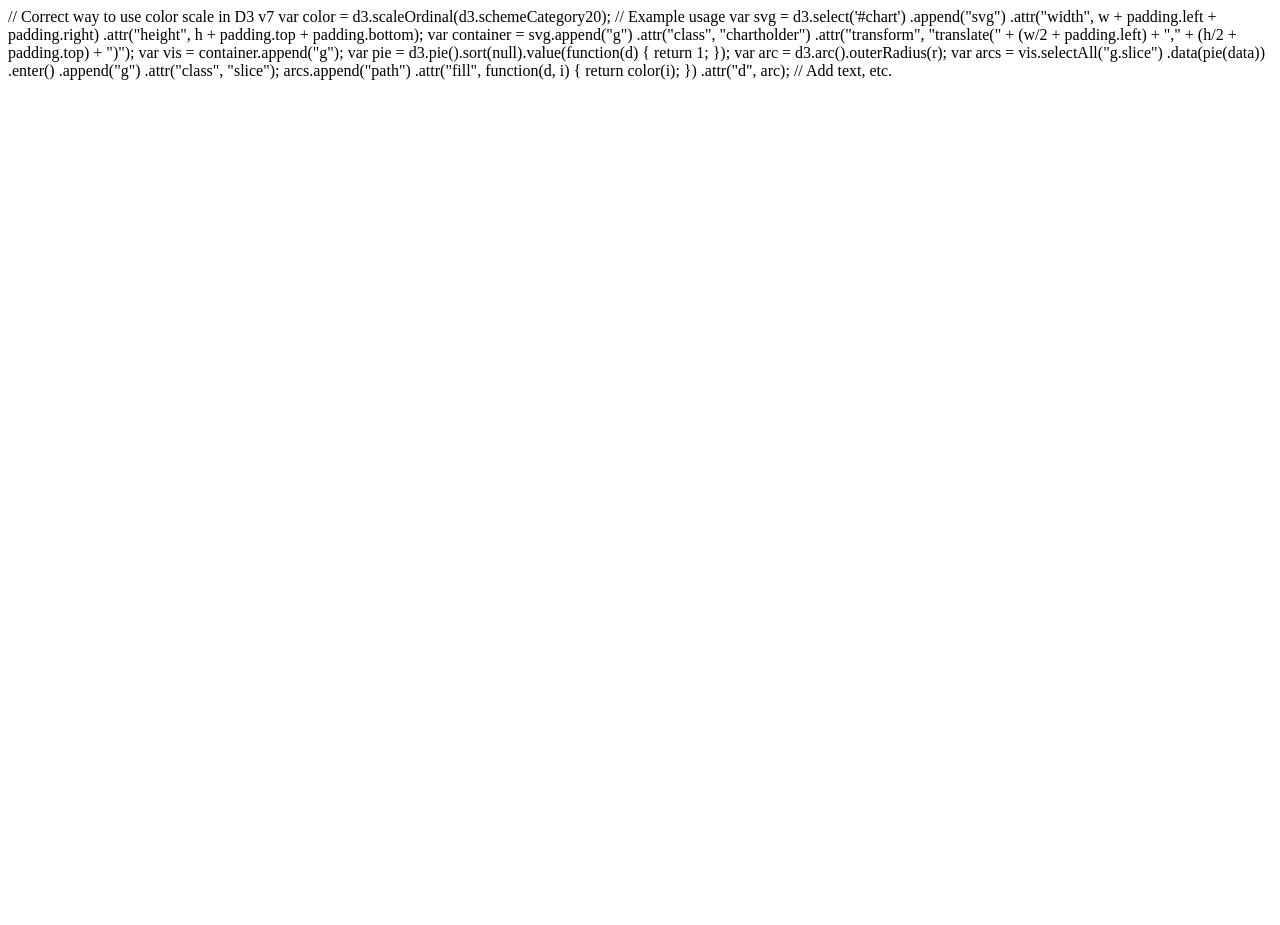
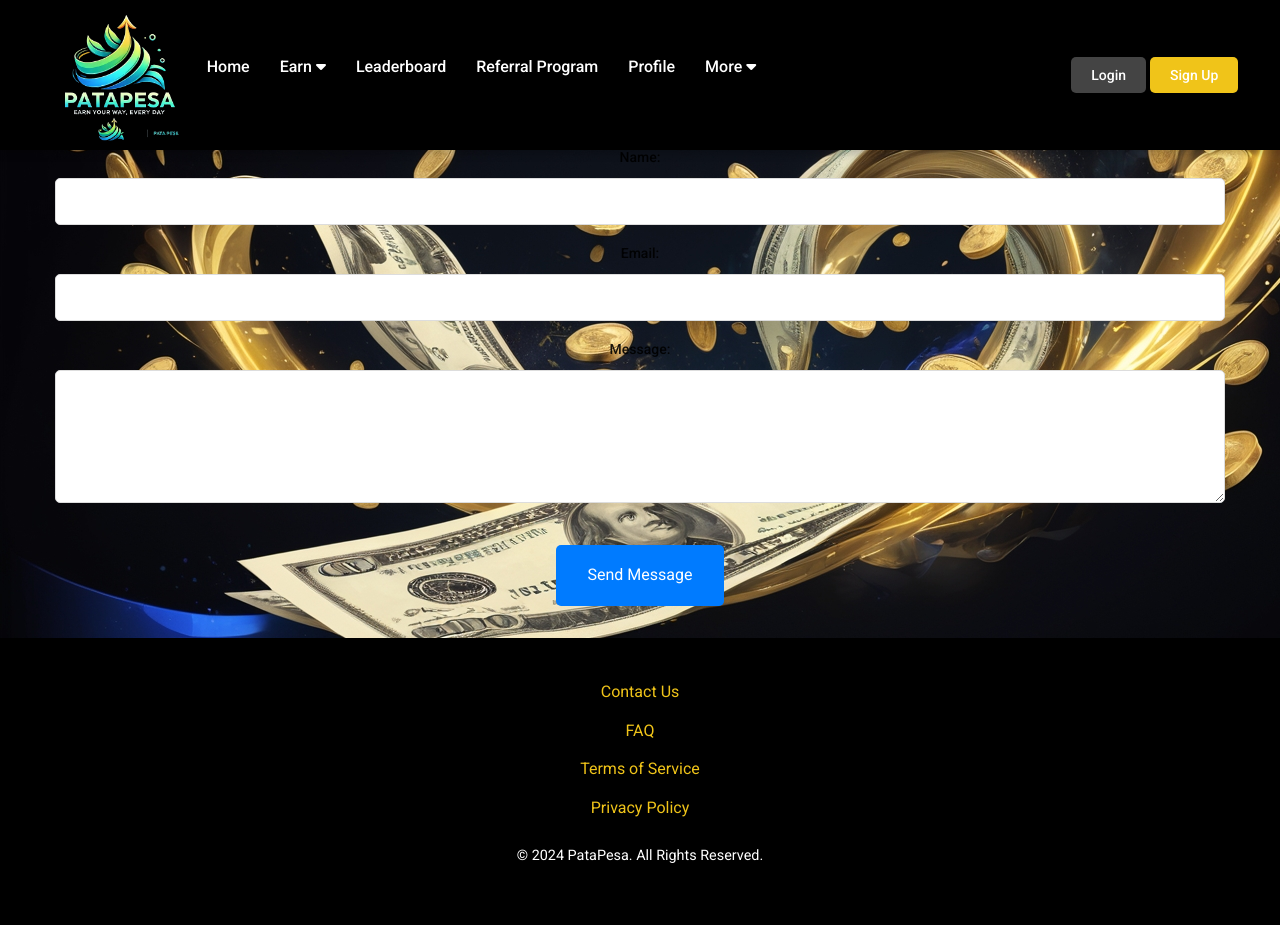
Before and after one commit to Bravine-ke/Pata, a Flask app: page /contact in a window 1280 px wide. Before the commit the page ends 80 px from the top, so only its background shows below. Run offline with Flask 3, Linux system fonts and the light colour scheme; some libraries are stand-ins or nearby versions.

Commit message:
Update base.html

```diff
--- a/templates/base.html
+++ b/templates/base.html
@@ -1,28 +1,113 @@
-// Correct way to use color scale in D3 v7
-var color = d3.scaleOrdinal(d3.schemeCategory20);
+<!DOCTYPE html>
+<html lang="en">
+<head>
+  <meta charset="utf-8">
+  <meta name="viewport" content="width=device-width, initial-scale=1.0">
+  <title>{% block title %}PataPesa - Make Money Online{% endblock %}</title>
 
-// Example usage
-var svg = d3.select('#chart')
-    .append("svg")
-    .attr("width", w + padding.left + padding.right)
-    .attr("height", h + padding.top + padding.bottom);
+  <!-- Meta Tags for SEO -->
+  <meta name="description" content="{% block meta_description %}Earn money online with PataPesa through fun activities like spinning the wheel, trivia quizzes, surveys, and more!{% endblock %}">
+  <meta name="keywords" content="make money, online earning, spin the wheel, trivia quiz, surveys, rewards">
+  <meta name="author" content="PataPesa">
 
-var container = svg.append("g")
-    .attr("class", "chartholder")
-    .attr("transform", "translate(" + (w/2 + padding.left) + "," + (h/2 + padding.top) + ")");
+  <!-- Favicon -->
+  <link rel="icon" href="{{ url_for('static', filename='images/favicon.ico') }}" type="image/x-icon">
 
-var vis = container.append("g");
+  <!-- CSS Links -->
+  <link rel="stylesheet" href="https://cdnjs.cloudflare.com/ajax/libs/font-awesome/6.0.0-beta3/css/all.min.css">
+  <link rel="stylesheet" href="https://stackpath.bootstrapcdn.com/font-awesome/4.7.0/css/font-awesome.min.css">
+  <link href="https://fonts.googleapis.com/css?family=Roboto:300,400,500,700&display=swap" rel="stylesheet">
+  <link rel="stylesheet" href="{{ url_for('static', filename='css/style.css') }}">
+  <link rel="stylesheet" href="{{ url_for('static', filename='css/style1.css') }}">
 
-var pie = d3.pie().sort(null).value(function(d) { return 1; });
-var arc = d3.arc().outerRadius(r);
-var arcs = vis.selectAll("g.slice")
-    .data(pie(data))
-    .enter()
-    .append("g")
-    .attr("class", "slice");
+  {% block extra_css %}
+  <!-- Additional CSS can be included here -->
+  {% endblock %}
+</head>
+<body class="background-image" style="background-image: url('{{ url_for('static', filename='images/my1-bg.jpg') }}')">
+  <header>
+    <nav>
+      <div class="menu">
+        <div class="logo">
+          <img src="{{ url_for('static', filename='images/logo.png') }}" alt="PataPesa Logo">
+        </div>
+        <input type="checkbox" id="menu-toggle">
+        <label for="menu-toggle" class="menu-icon">
+          <i class="fas fa-bars"></i>
+        </label>
+        <ul class="nav-links">
+          <li><a href="/">Home</a></li>
+          <li class="dropdown">
+            <a href="#">Earn <i class="fas fa-caret-down"></i></a>
+            <ul class="dropdown-menu">
+              <li><a href="/spin-the-wheel">Spin the Wheel</a></li>
+              <li><a href="/trivia">Trivia Quiz</a></li>
+              <li><a href="/surveys">Complete Surveys</a></li>
+              <li><a href="/daily-rewards">Daily Rewards</a></li>
+              <li><a href="/scratch-cards">Scratch Cards</a></li>
+              <li><a href="/mini-games">Mini Games</a></li>
+            </ul>
+          </li>
+          <li><a href="/leaderboard">Leaderboard</a></li>
+          <li><a href="/referral-program">Referral Program</a></li>
+          <li><a href="/profile">Profile</a></li>
+          <li class="dropdown">
+            <a href="#">More <i class="fas fa-caret-down"></i></a>
+            <ul class="dropdown-menu">
+              <li><a href="/help">Help</a></li>
+              <li><a href="/contact">Contact Us</a></li>
+              <li><a href="/faq">FAQ</a></li>
+            </ul>
+          </li>
+        </ul>
+        <div class="auth-links">
+          <a href="/login" class="btn-login">Login</a>
+          <a href="/signup" class="btn-signup">Sign Up</a>
+        </div>
+      </div>
+    </nav>
+  </header>
 
-arcs.append("path")
-    .attr("fill", function(d, i) { return color(i); })
-    .attr("d", arc);
+  <!-- Main Content Block -->
+  <main>
+    {% block content %}
+    <!-- Page-specific content will be injected here -->
+    {% endblock %}
+  </main>
 
-// Add text, etc.
+  <!-- Footer -->
+  <footer>
+    <div class="container">
+      <div class="footer-content text-center">
+        <ul>
+          <li><a href="/contact">Contact Us</a></li>
+          <li><a href="/faq">FAQ</a></li>
+          <li><a href="/terms">Terms of Service</a></li>
+          <li><a href="/privacy">Privacy Policy</a></li>
+        </ul>
+        <p>&copy; 2024 PataPesa. All Rights Reserved.</p>
+      </div>
+    </div>
+  </footer>
+
+  <!-- JavaScript Files -->
+  <script src="https://d3js.org/d3.v7.min.js"></script>
+  <script>
+    // Check if D3 is loaded correctly
+    if (typeof d3 === 'undefined') {
+      console.error('D3.js is not loaded.');
+    } else {
+      console.log('D3.js version:', d3.version);
+    }
+  </script>
+
+  <script src="{{ url_for('static', filename='js/jquery.min.js') }}"></script>
+  <script src="{{ url_for('static', filename='js/popper.js') }}"></script>
+  <script src="{{ url_for('static', filename='js/bootstrap.min.js') }}"></script>
+  <script src="{{ url_for('static', filename='js/main.js') }}"></script>
+
+  {% block extra_js %}
+  <!-- Additional JavaScript can be included here -->
+  {% endblock %}
+</body>
+</html>
```
